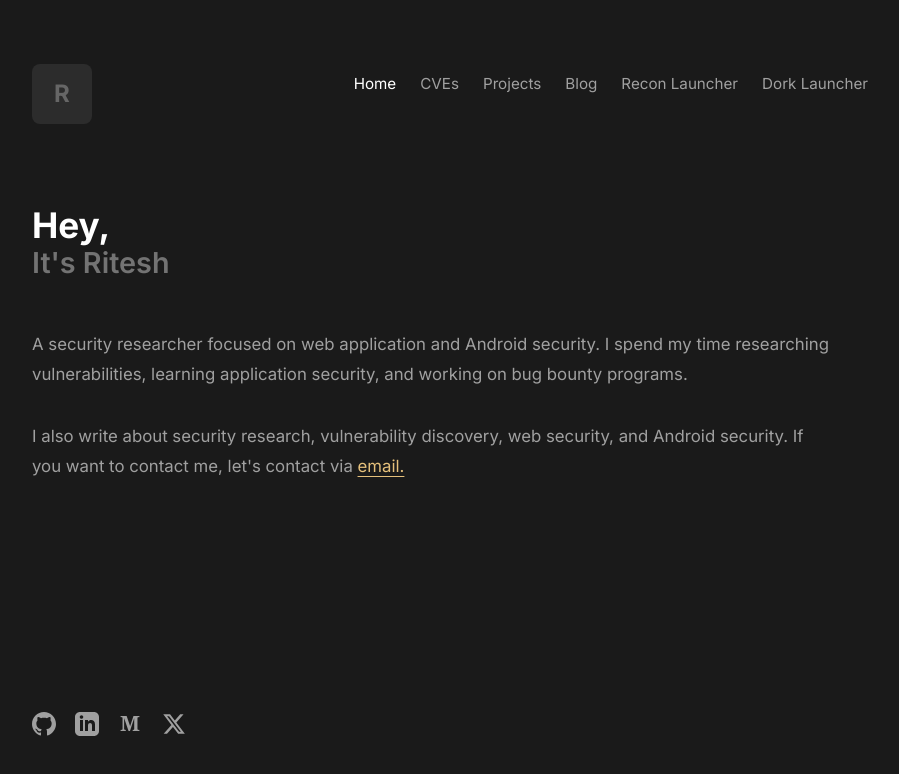
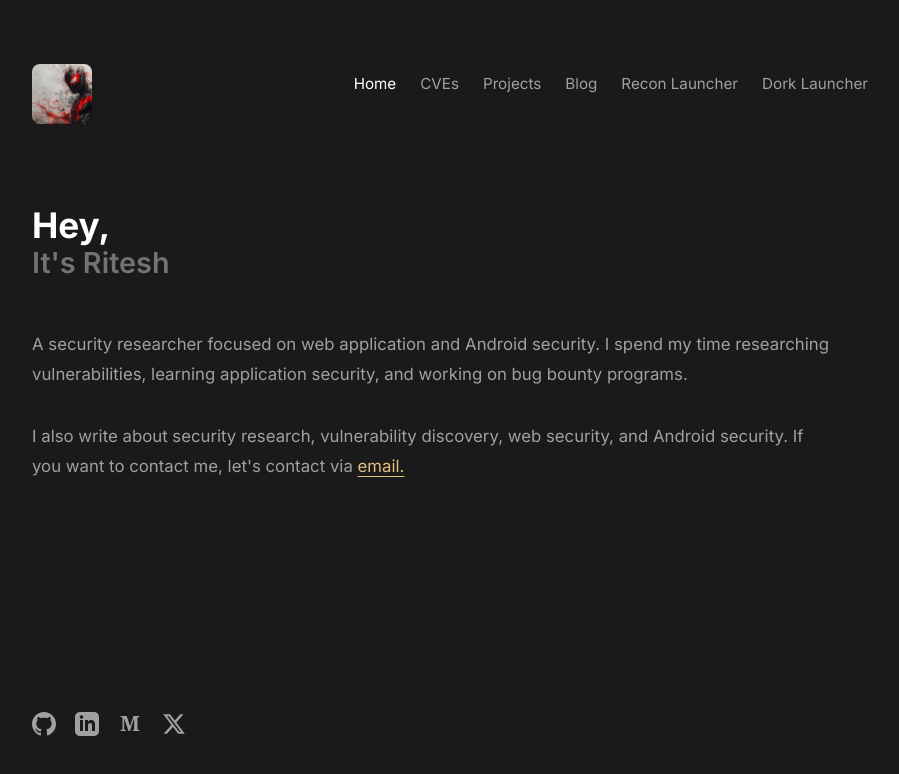
Before and after one commit to Ritesh-Thorve/Mini-Doraemon, a website built with Vite: page index.html in a window 1280 px wide. Shown: the whole page, without its empty margins (190-1089 px from the left). Built offline with nearby package versions, Linux system fonts and the light colour scheme.

Commit message:
Add new image file 2.jpg to the public/images directory

```diff
--- a/index.html
+++ b/index.html
@@ -13,8 +13,9 @@
     <div class="layout">
         <header>
             <div class="avatar">
-                <!-- Using a simple text fallback if no image is available -->
                 <span style="color: #666; font-size: 24px; font-weight: 700;">R</span>
+                <img class="avatar-image avatar-image-primary" src="/images/1.jpg" alt="" aria-hidden="true">
+                <img class="avatar-image avatar-image-hover" src="/images/2.jpg" alt="" aria-hidden="true">
             </div>
             <nav>
                 <a href="/">Home</a>
--- a/styles.css
+++ b/styles.css
@@ -52,6 +52,8 @@ header {
 }
 
 .avatar {
+    position: relative;
+    flex: 0 0 60px;
     width: 60px;
     height: 60px;
     background-color: #2c2c2c;
@@ -63,9 +65,34 @@ header {
 }
 
 .avatar img {
+    position: absolute;
+    inset: 0;
     width: 100%;
     height: 100%;
     object-fit: cover;
+}
+
+.avatar .avatar-image {
+    opacity: 0;
+    transition: opacity 220ms ease;
+}
+
+.avatar .avatar-image-primary {
+    opacity: 1;
+}
+
+.avatar:hover .avatar-image-primary {
+    opacity: 0;
+}
+
+.avatar:hover .avatar-image-hover {
+    opacity: 1;
+}
+
+@media (prefers-reduced-motion: reduce) {
+    .avatar .avatar-image {
+        transition: none;
+    }
 }
 
 nav {
```
Also changed, not shown: public/images/1.jpg (added), 1 other file.
